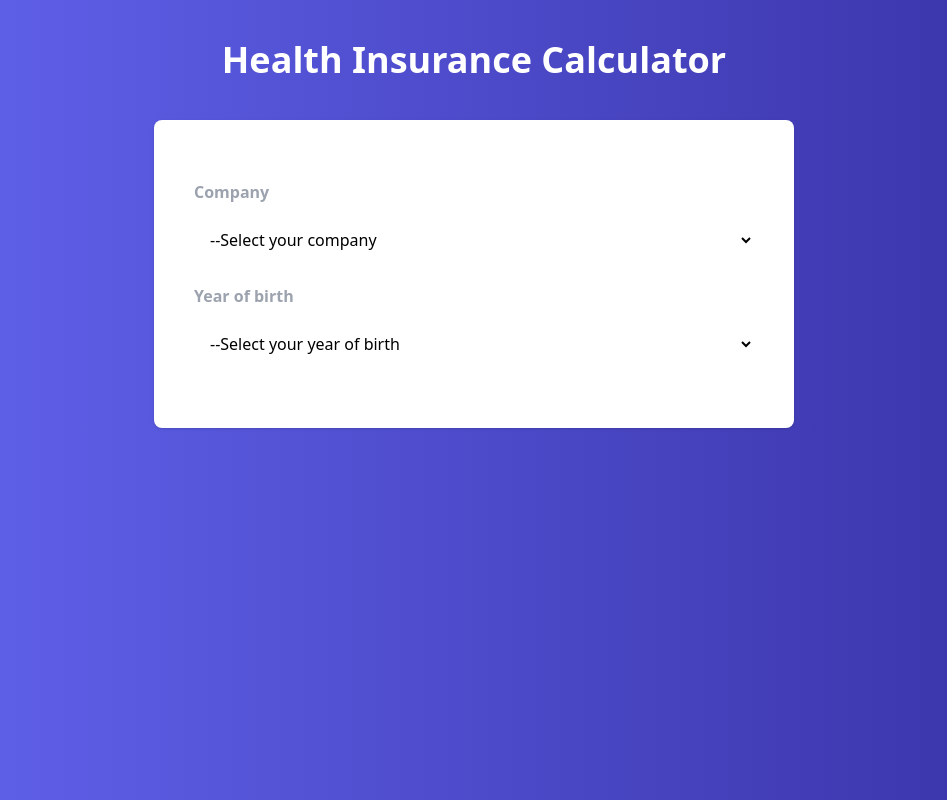
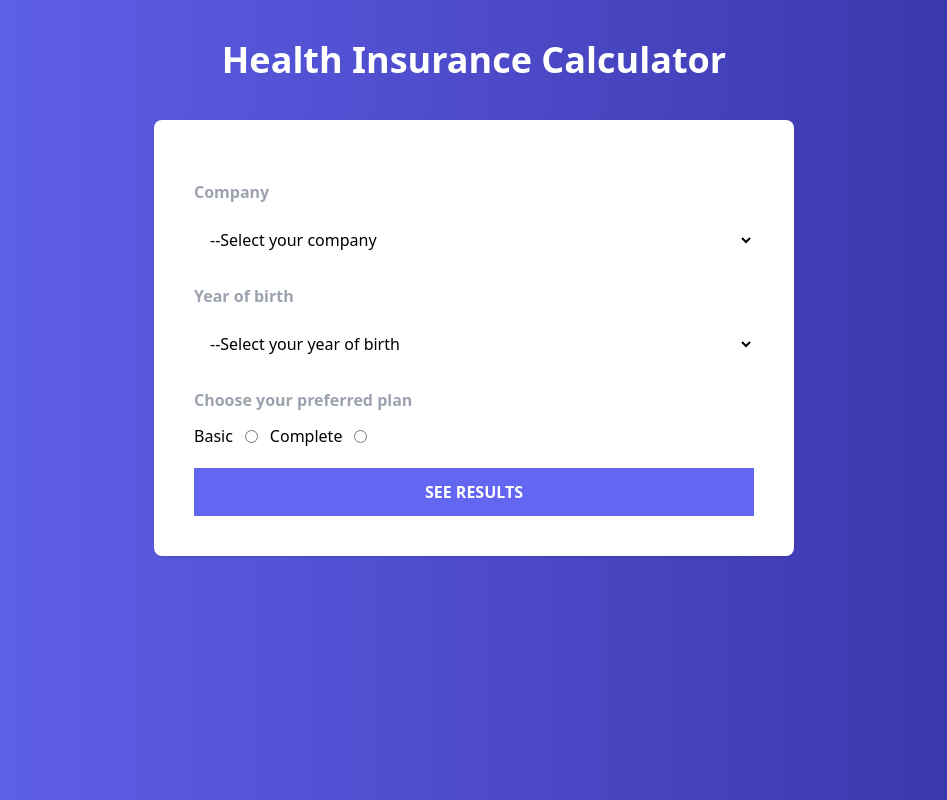
Before and after one commit to martaalcazarr/quoter, a React (Vite) app: page / in a window 1280 px wide. Shown: the whole page, without its empty margins (166-1113 px from the left). Built offline with nearby package versions, Linux system fonts and the light colour scheme.

Commit message:
add form

```diff
--- a/src/components/Form.jsx
+++ b/src/components/Form.jsx
@@ -1,4 +1,5 @@
-import { COMPANIES, YEARS } from "../constants"
+import { Fragment } from "react"
+import { COMPANIES, YEARS, PLANS } from "../constants"
 
 const Form = () => {
   return (
@@ -32,6 +33,29 @@ const Form = () => {
             ))}
         </select>
         </div>
+
+        <div className="my-5">
+            <label className="block mb-3 font-bold text-gray-400">Choose your preferred plan</label>
+           <div className="flex gap-3 items-center">
+                {PLANS.map(plan => (
+                    <Fragment key={plan.id}>
+                        <label>
+                            {plan.name}
+                        </label>
+                        <input
+                            type="radio"
+                            name="plan"
+                            value={plan.id}
+                        />
+                    </Fragment>
+                ))}
+           </div>
+        </div>
+        <input
+            type="submit"
+            className="w-full bg-indigo-500 hover:bg-indigo-600 transition-colors text-white cursor-pointer p-3 uppercase font-bold"
+            value="See Results"
+        />
     </form>
     </>
   )
--- a/src/constants/index.js
+++ b/src/constants/index.js
@@ -9,3 +9,8 @@ export const YEARS = Array.from(
     new Array(65),
     (value, index) => YEARMAX -index
 );
+
+export const PLANS = [
+    {id:1, name: 'Basic' },
+    {id:2, name: 'Complete'},
+];
```
